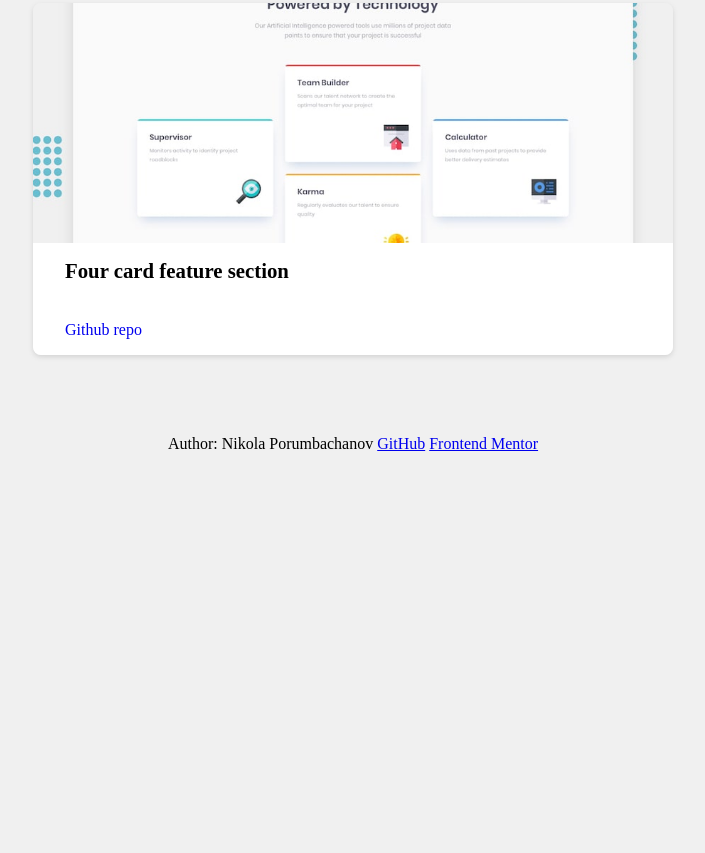
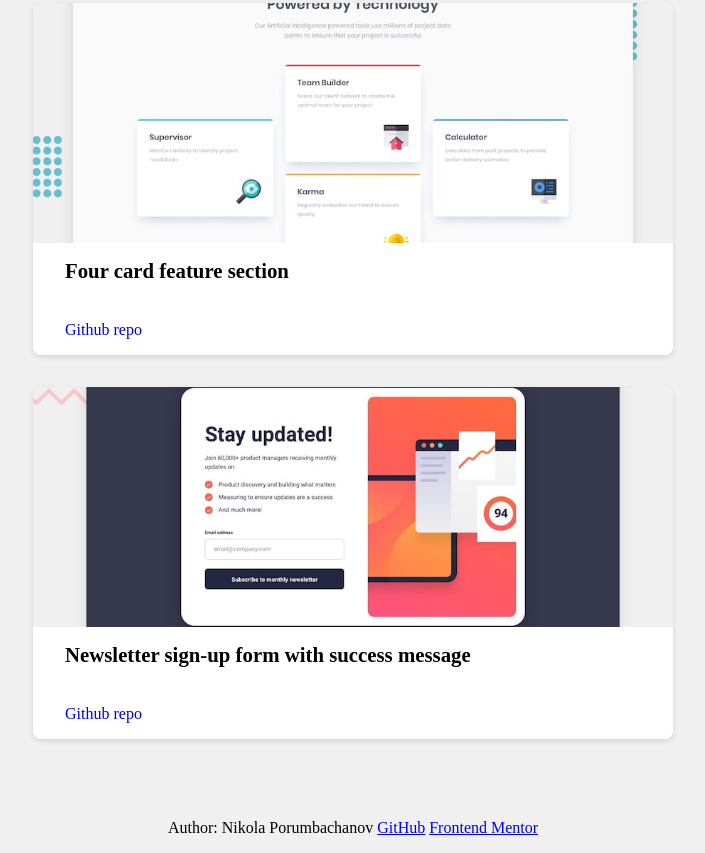
Before and after one commit to Vrondir/Frontend-Mentor-Challenges, a plain HTML site: page index.html in a window 1280 px wide. Shown: the part 2526-3379 px from the top of the page, without its empty margins (287-992 px from the left). Before the commit the page ends 2995 px from the top, so only its background shows below. Drawn offline with Linux system fonts and the light colour scheme.

Commit message:
Upload newsletter sign up to main page

```diff
--- a/data.js
+++ b/data.js
@@ -41,4 +41,10 @@ export const challenges = [
     level: 'Newbie',
     id: 7,
   },
+  {
+    name: 'newsletter-sign-up-with-success-message',
+    title: 'Newsletter sign-up form with success message',
+    level: 'Junior',
+    id: 8,
+  },
 ];
```
Also changed, not shown: newsletter-sign-up-with-success-message/index.html (+2 -2 lines).
